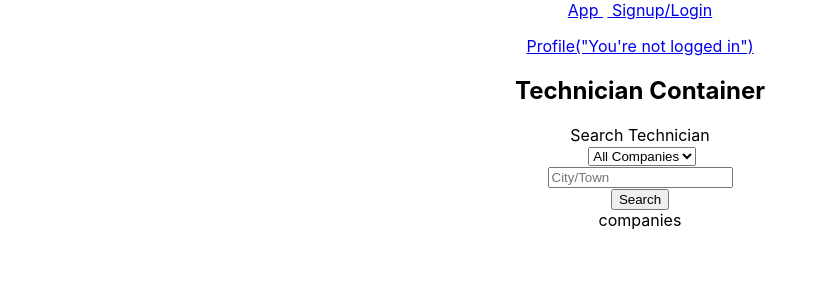
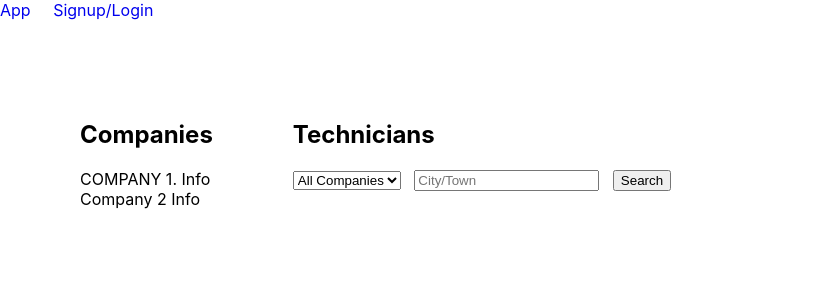
Before and after one commit to yulia-2008/nycable_frontend, a React (Create React App) app: page / in a window 1280 px wide. Shown: the top 300 px of the page, without its empty margins (0-828 px from the left). Built offline with nearby package versions, Linux system fonts and the light colour scheme; no server answers.

Commit message:
added css for containers

```diff
--- a/package.json
+++ b/package.json
@@ -6,6 +6,7 @@
     "@testing-library/jest-dom": "^4.2.4",
     "@testing-library/react": "^9.3.2",
     "@testing-library/user-event": "^7.1.2",
+    "cloudinary-react": "^1.6.7",
     "react": "^16.13.1",
     "react-dom": "^16.13.1",
     "react-router-dom": "^5.2.0",
--- a/src/App.css
+++ b/src/App.css
@@ -1,6 +1,6 @@
-.App {
+/* .App {
   text-align: center;
-}
+} */
 
 .App-logo {
   height: 40vmin;
@@ -47,11 +47,30 @@
   width: 50px;
 }
 
-/* hide the name of the file */
+#photo-profile {
+  height: 200px;
+  width: 200px;
+}
+
+/* hide the name of the selected file */
 input[type='file'] {
   color: transparent;
 }
 
-/* #nav-bar {
-  display: inline;
-} */
+ #nav-bar {
+  text-decoration: none;
+}
+
+#flex-container {
+  display: flex;
+  padding: 40px;
+  text-align: left;
+}
+
+#app-container {
+  margin: 40px;
+}
+
+#review-container {
+  padding-top: 0px;
+}
--- a/src/App.js
+++ b/src/App.js
@@ -101,6 +101,8 @@ submitPhoto = photo => {
                   })
                  }
     fetch(`http://localhost:4000/users/${this.state.currentUser.id}`, options)
+    .then(response => response.json())
+    .then(resp =>{console.log("in upload app", resp)})
 }
 
 componentDidMount(){
@@ -131,11 +133,15 @@ componentDidMount(){
        <Switch>
           <Route  path = '/signup' render = {() => <Signup  signUpHandler={this.signUpHandler}
                                                             loginHandler={this.loginHandler} />} />
-          <Route  path = '/profile' render = {() => <Profile  currentUser={this.state.currentUser}
-                                                              submitPhoto={this.submitPhoto}
-                                                              companySubmitHandler={this.companySubmitHandler} />} />
-          <Route  path = '/' render = {() => <div><TechniciansContainer currentUser={this.state.currentUser} />
-                                                  <CompaniesContainer/></div>
+          <Route  path = '/profile' render = {() => this.state.currentUser ?
+                                                      <Profile  currentUser={this.state.currentUser}
+                                                                submitPhoto={this.submitPhoto}
+                                                                companySubmitHandler={this.companySubmitHandler} />
+                                                      : null} />
+          <Route  path = '/' render = {() => <div id="flex-container">
+                                                    <CompaniesContainer/>
+                                                    <TechniciansContainer currentUser={this.state.currentUser} />
+                                              </div>
                                                            } />
        </Switch>
     </div>
--- a/src/Components/NavBar.js
+++ b/src/Components/NavBar.js
@@ -8,22 +8,20 @@ class NavBar extends Component {
     render() {
         return (
             <span>
-                <NavLink id="nav-bar" to='/' > App  </NavLink> &nbsp;
+                <NavLink id="nav-bar" to='/' > App  </NavLink> &nbsp;  &nbsp;
 
-
-                {this.props.currentUser? <p onClick={this.props.logoutHandler}>Logout</p> :
+                {this.props.currentUser? <span onClick={this.props.logoutHandler}>Logout</span> :
                     <NavLink id="nav-bar" to='/signup'> Signup/Login </NavLink>
-                 }
-
+                 }&nbsp;  &nbsp;
 
                 <NavLink id="nav-bar" to='/profile' >
                   {this.props.currentUser?
-                     <p>Profile ({this.props.currentUser.first_name})</p>
+                     <span>Profile ({this.props.currentUser.first_name})</span>
                      :
-                     <p>Profile("You're not logged in")</p>
+                     null
                   }
                 </NavLink>
-            </span>
+             </span>
         );
     }
 }
--- a/src/Components/photoUploader.js
+++ b/src/Components/photoUploader.js
@@ -22,10 +22,9 @@ filePreview=()=>{
 photoUploader = event =>{
        event.preventDefault();
        if (this.state.selectedFile) {
-
            let formData = new FormData()
            formData.append("photo", this.state.selectedFile) // key is "pic", value is this.state.selectedFile
-            console.log("data", formData.get("photo"))
+            // console.log("data", formData.get("photo"))
 
            let options = { method: 'POST',
                            headers: {
@@ -36,9 +35,9 @@ photoUploader = event =>{
                         }
            fetch(`http://localhost:4000/users/${this.props.currentUser.id}/upload_photo`, options)
            .then(response => response.json())
-           .then(response => {console.log("uploadre", response); this.props.submitPhoto(response); this.setState({selectedFile: null})}
+           .then(response => {this.props.submitPhoto(response); this.setState({selectedFile: null})}
             )
-       }
+        }
    }
 
     render() {
@@ -47,7 +46,7 @@ photoUploader = event =>{
             <div>
 
                 <form onSubmit={this.photoUploader}>
-                 Add of change picture:
+                 Add or change picture:
                 <input id="file" type="file"  name="picture" accept="image/*" multiple= "false" placeholder="Photo" onChange={this.changeHandler}></input>
                 <br/>
                       {this.state.selectedFile ?
--- a/src/Containers/CompaniesContainer.js
+++ b/src/Containers/CompaniesContainer.js
@@ -3,8 +3,12 @@ import React, { Component } from 'react';
 class CompaniesContainer extends Component {
     render() {
         return (
-            <div>
-                companies
+            <div id="app-container"> <h2> Companies</h2>
+                COMPANY 1.
+                Info
+                <br></br>
+                Company 2
+                Info
             </div>
         );
     }
--- a/src/Containers/Profile.js
+++ b/src/Containers/Profile.js
@@ -44,18 +44,20 @@ companySubmitHandler = event => {
     render() {
          console.log( "Profile", this.props.currentUser)
         return (
+            <div id="flex-container">
+              <div>
+                <h1>{this.props.currentUser.first_name} &nbsp; {this.props.currentUser.last_name}</h1>
+                {this.props.currentUser.picture ?
+                    <img id="photo-profile" src={this.props.currentUser.picture}></img>
+                    :
+                    <img id="photo-profile" src={Avatar}></img>
+                }
+                <PhotoUploader  currentUser={this.props.currentUser}
+                                submitPhoto={this.props.submitPhoto} />
+                <p>City: {this.props.currentUser.city}</p>
 
-        <div > {this.props.currentUser  ? <><h1>Profile</h1>
-                    <p>{this.props.currentUser.first_name} &nbsp; {this.props.currentUser.last_name}</p>
-                    <p>city: {this.props.currentUser.city}</p>
-                    {this.props.currentUser.picture ?
-                       <img id="photo-preview" src={this.props.currentUser.picture}></img>
-                       :
-                       <img id="photo-preview" src={Avatar}></img>
-                     }
 
-                     <PhotoUploader currentUser={this.props.currentUser}
-                                    submitPhoto={this.props.submitPhoto} />
+
 
                 {this.props.currentUser.role==="technician" ?
                     <>
@@ -68,26 +70,23 @@ companySubmitHandler = event => {
 
                     <form onSubmit={this.companySubmitHandler}>
                       <select id="select-field" name="company" onChange={this.changeHandler}>
-                        <option value="">Add Company</option>
+                        <option value="">Change Company</option>
                         <option value="Optimum">Optimum</option>
                         <option value="Dish">Dish</option>
                         <option value="Spectrum">Spectrum</option>
                         <option value="Direct TV">Direct TV</option>
                         <option value="Verizon">Verizon</option>
                       </select>
-                    <br></br> <br></br>
+
 
                       <input type="submit" value="Submit"></input> &nbsp;
                      {/* <input type="reset" ></input> */}
                    </form>
+        </div>
 
-
-                    </>
-            :
-        <Redirect to="/signup" /> // a bag here, redirecting even when sighed in but refresh the page
-
-        }
-
+        <div id="review-container">
+        <h3>Reviews</h3>
+        </div>
         </div>
         );
     }
--- a/src/Containers/TechniciansContainer.js
+++ b/src/Containers/TechniciansContainer.js
@@ -80,10 +80,9 @@ class TechniciansContainer extends Component {
     render() {
         //   console.log("Container", this.state.technicians)
         return (
-            <div>
-           <h2>Technician Container</h2>
-            <form onSubmit = {event => this.searchHandler(event)}>
-                Search Technician <br></br>&nbsp;
+            <div id="app-container">
+                <h2>Technicians </h2>
+                 <form onSubmit = {event => this.searchHandler(event)}>
                 <select name="company" onChange={this.changeHandler}>
                     <option value=""> All Companies </option>
                     <option value="Optimum">Optimum</option>
@@ -92,14 +91,15 @@ class TechniciansContainer extends Component {
                     <option value="Direct TV">Direct TV</option>
                     <option value="Verizon">Verizon</option>
                 </select>
+                &nbsp; &nbsp;
+                <input type="text" name="city" placeholder="City/Town" onChange={this.changeHandler}></input>
+                &nbsp; &nbsp;
+                <input type="submit" value="Search"></input>
+                </form>
                 <br></br>
-                <input type="text" name="city" placeholder="City/Town" onChange={this.changeHandler}></input>
-                <br></br>
-                <input type="submit" value="Search"></input>
-            </form>
+                 {this.getTechnicians()}
+           </div>
 
-            {this.getTechnicians()}
-           </div>
         );
     }
 }
```
Also changed, not shown: src/Components/Technician.js (+12 -5 lines), 1 other file (tests, documents, lock files or other folders). Lines whose indentation alone changed are shown as unchanged.
